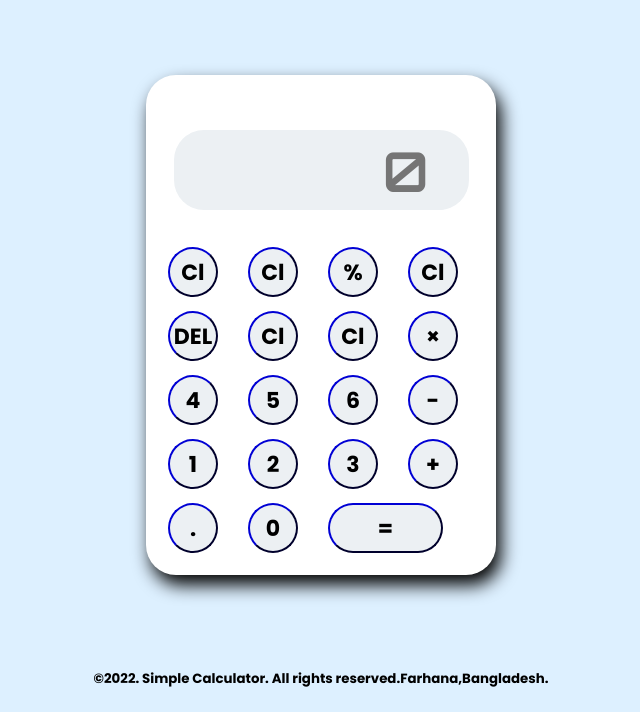
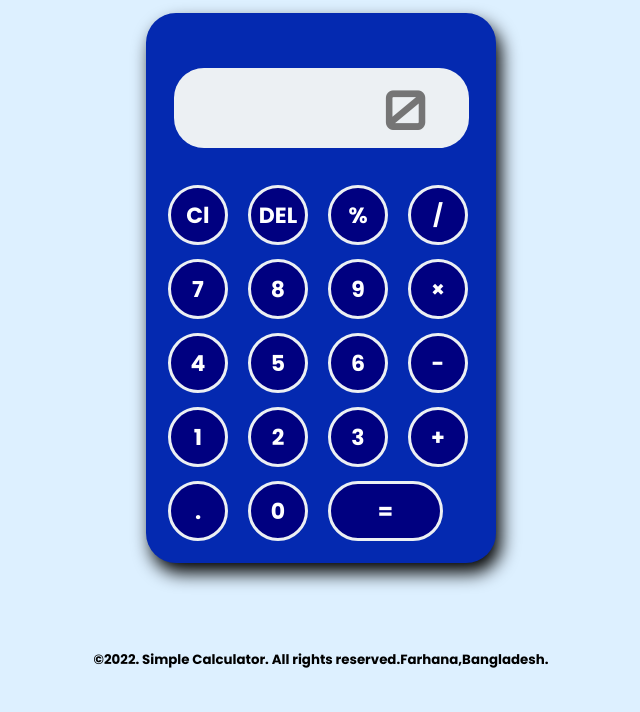
Before and after one commit to farhanacsebd/easy-simple-calculator-with-js-function, a plain HTML site: page index.html in a window 1280 px wide. Shown: the part 88-800 px from the top of the page, without its empty margins (319-959 px from the left). Drawn offline with Linux system fonts and the light colour scheme.

Commit message:
simple modify

```diff
--- a/css/style.css
+++ b/css/style.css
@@ -27,7 +27,7 @@ h1{
 
 
 section .calculator{
-    background-color: #ffffff;
+    background-color: #0429b0;
     padding: 15px;
     border-radius: 30px;
     box-shadow: 5px 10px 18px rgb(0,0,.16);
@@ -41,7 +41,7 @@ input{
     height: 65px;
     width: 295px;
     background-color: #ecf0f3;
-    box-shadow:-5px -5px 12px #ffffff;
+    /* box-shadow:-5px -5px 12px #ffffff; */
     border: none;
     border-radius: 30px;
     color:rgb(70,70,70);
@@ -56,10 +56,11 @@ input{
 
 
 button{
-    height: 50px;
-    width: 50px;
-    background-color: #ecf0f3;
-    border-color: navy;
+    height: 60px;
+    width: 60px;
+    background-color: navy;
+    border:3px solid #ecf0f3;
+    color: #ffffff;
     border-radius: 50%;
     margin: 7px;
     font-size: 22px;
--- a/index.html
+++ b/index.html
@@ -8,21 +8,18 @@
     <link rel="stylesheet" href="css/style.css">
     <title>calculator</title>
 </head>
-<body>
-    <header><br><br>
-        <h1>Welcome to Calculate Me!!!</h1>
-    </header>
+<body><br><br>
    <main>
     <section class="container">
         <div class="calculator">
                 <input type="text" placeholder="0">
                 <button onclick="clear()">Cl</button>
-                <button onclick="del()">Cl</button>
+                <button onclick="del()">DEL</button>
                 <button onclick="display('%')">%</button>
-                <button onclick="display('/')">Cl</button>
-                <button onclick="display('7')">DEL</button>
-                <button onclick="display('8')">Cl</button>
-                <button onclick="display('9')">Cl</button>
+                <button onclick="display('/')">/</button>
+                <button onclick="display('7')">7</button>
+                <button onclick="display('8')">8</button>
+                <button onclick="display('9')">9</button>
                 <button onclick="display('*')">&#215</button>
                 <button onclick="display('4')">4</button>
                 <button onclick="display('5')">5</button>
@@ -38,7 +35,7 @@
         </div>
     </section>
    </main>
-   <footer>
+   <footer><br>
     <p class="footer">
         <small>©2022. Simple Calculator. All rights reserved.Farhana,Bangladesh.</small>
     </p>
```
